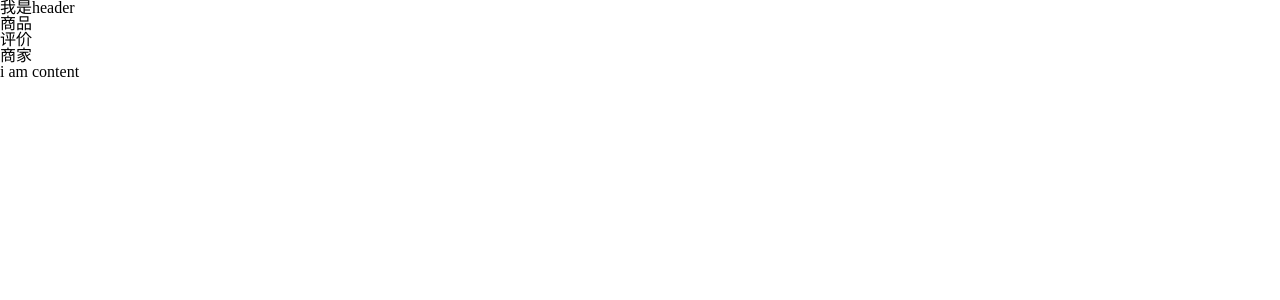
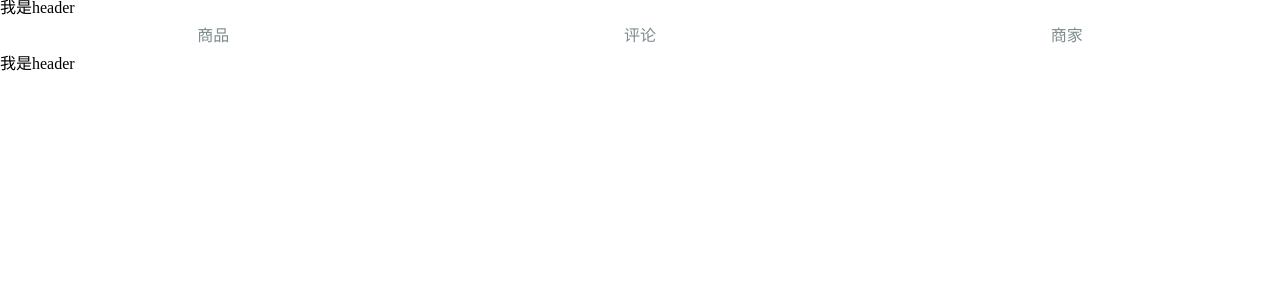
Before and after one commit to onlyep/sell, a Vue app: page /ratings in a window 1280 px wide. Shown: the top 300 px of the page. Built offline with nearby package versions, Linux system fonts and the light colour scheme.

Commit message:
加入goods,ratings,seller路由 修改components的相对路径

```diff
--- a/index.html
+++ b/index.html
@@ -3,7 +3,7 @@
   <head>
     <meta charset="utf-8">
     <title>sell</title>
-    <meta name="view" content="width=device-width,initial-scale=1.0,maximum-scale=1.0,minimum-scale=1.0,user-scalable=no">
+    <meta name="viewport" content="width=device-width,initial-scale=1.0,maximum-scale=1.0,minimum-scale=1.0,user-scalable=no">
     <link rel="stylesheet" type="text/css" href="static/css/reset.css">
   </head>
   <body>
--- a/src/App.vue
+++ b/src/App.vue
@@ -2,18 +2,26 @@
   <div id="app">
     <v-header></v-header>
     <div class="tab">
-      <div class="tab-item">商品</div>
-      <div class="tab-item">评价</div>
-      <div class="tab-item">商家</div>
+      <div class="tab-item">
+        <router-link to="/goods">商品</router-link>
+      </div>
+      <div class="tab-item">
+        <router-link to="/ratings">评论</router-link>
+      </div>
+      <div class="tab-item">
+        <router-link to="/seller">商家</router-link>
+      </div>
     </div>
-    <div class="content">
-      i am content
-    </div>
+    <!-- 路由出口 -->
+    <!-- 路由匹配到的组件将渲染在这里 -->
+    <keep-alive>
+      <router-view></router-view>
+    </keep-alive>
   </div>
 </template>
 
 <script type="text/ecmascript-6">
-  import header from './components/header/header'
+  import header from 'components/header/header'
   export default {
     components: {
       'v-header': header
@@ -22,5 +30,12 @@
 </script>
 
 <style lang="stylus" rel="stylesheet/stylus">
-
+  .tab
+    display flex
+    width 100%
+    height 40px
+    line-height 40px
+    .tab-item
+      flex 1
+      text-align center
 </style>
--- /dev/null
+++ b/src/common/stylus/icon.css
@@ -0,0 +1,51 @@
+@font-face {
+  font-family: 'sell-icon';
+  src: url("fonts/sell-icon.eot?tsjrsd");
+  src: url("fonts/sell-icon.eot?tsjrsd#iefix") format('embedded-opentype'), url("fonts/sell-icon.ttf?tsjrsd") format('truetype'), url("fonts/sell-icon.woff?tsjrsd") format('woff'), url("fonts/sell-icon.svg?tsjrsd#sell-icon") format('svg');
+  font-weight: normal;
+  font-style: normal;
+}
+[class^="icon-"],
+[class*=" icon-"] {
+/* use !important to prevent issues with browser extensions that change fonts */
+  font-family: 'sell-icon' !important;
+  speak: none;
+  font-style: normal;
+  font-weight: normal;
+  font-variant: normal;
+  text-transform: none;
+  line-height: 1;
+/* Better Font Rendering =========== */
+  -webkit-font-smoothing: antialiased;
+  -moz-osx-font-smoothing: grayscale;
+}
+.icon-add_circle:before {
+  content: "\1f32b";
+}
+.icon-arrow_lift:before {
+  content: "\e901";
+}
+.icon-check_circle:before {
+  content: "\e902";
+}
+.icon-close:before {
+  content: "\e903";
+}
+.icon-favorite:before {
+  content: "\e904";
+}
+.icon-keyboard_arrow_right:before {
+  content: "\e905";
+}
+.icon-remove_circle_outline:before {
+  content: "\e906";
+}
+.icon-shopping_cart:before {
+  content: "\e907";
+}
+.icon-thumb_down:before {
+  content: "\e908";
+}
+.icon-thumb_up:before {
+  content: "\e909";
+}
--- /dev/null
+++ b/src/components/goods/goods.vue
@@ -0,0 +1,13 @@
+<template>
+  <div class="content">
+    我是goods
+  </div>
+</template>
+
+<script type="text/ecmascript-6">
+  export default {}
+</script>
+
+<style lang="stylus" rel="stylesheet/stylus">
+
+</style>
--- /dev/null
+++ b/src/components/ratings/ratings.vue
@@ -0,0 +1,13 @@
+<template>
+  <div class="header">
+    我是header
+  </div>
+</template>
+
+<script type="text/ecmascript-6">
+  export default {}
+</script>
+
+<style lang="stylus" rel="stylesheet/stylus">
+
+</style>
--- /dev/null
+++ b/src/components/seller/seller.vue
@@ -0,0 +1,13 @@
+<template>
+  <div class="header">
+    我是header
+  </div>
+</template>
+
+<script type="text/ecmascript-6">
+  export default {}
+</script>
+
+<style lang="stylus" rel="stylesheet/stylus">
+
+</style>
--- a/src/main.js
+++ b/src/main.js
@@ -1,13 +1,38 @@
 // The Vue build version to load with the `import` command
 // (runtime-only or standalone) has been set in webpack.base.conf with an alias.
 import Vue from 'vue'
+import VueRouter from 'vue-router'
 import App from './App'
+import Goods from 'components/goods/goods'
+import Ratings from 'components/ratings/ratings'
+import Seller from 'components/seller/seller'
 
 Vue.config.productionTip = false
+
+Vue.use(VueRouter)
+
+let router = new VueRouter({
+  mode: 'history',
+  routes: [
+    {
+      path: '/goods',
+      component: Goods
+    },
+    {
+      path: '/ratings',
+      component: Ratings
+    },
+    {
+      path: '/seller',
+      component: Seller
+    }
+  ]
+})
 
 /* eslint-disable no-new */
 new Vue({
   el: '#app',
+  router,
   template: '<App/>',
   components: { App }
 })
```
Also changed, not shown: 1 other file (tests, documents, lock files or other folders).
